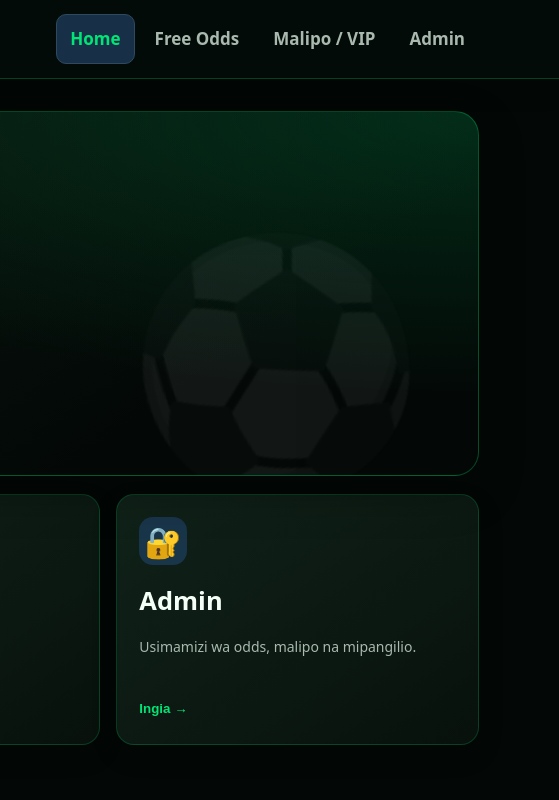
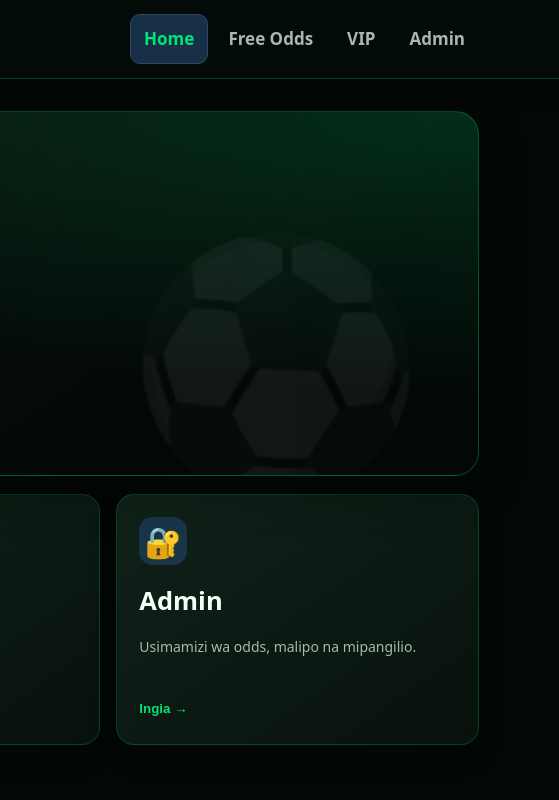
Before and after one commit to ezekiaaambura-hub/YUSUPHU-ODDS--VIP., a website: page public/index.html in a window 1280 px wide. Shown: the top 800 px of the page, 721-1280 px from the left. Drawn offline with Linux system fonts and the light colour scheme; no server answers.

Commit message:
Change button label from 'Malipo / VIP' to 'VIP'

```diff
--- a/public/index.html
+++ b/public/index.html
@@ -14,7 +14,7 @@
     <nav id="mainNav">
       <button data-page="home" class="nav-button active">Home</button>
       <button data-page="free" class="nav-button">Free Odds</button>
-      <button data-page="payment" class="nav-button">Malipo / VIP</button>
+    <button data-page="payment" class="nav-button">VIP</button>
       <button data-page="admin" class="nav-button">Admin</button>
     </nav>
   </header>
```
